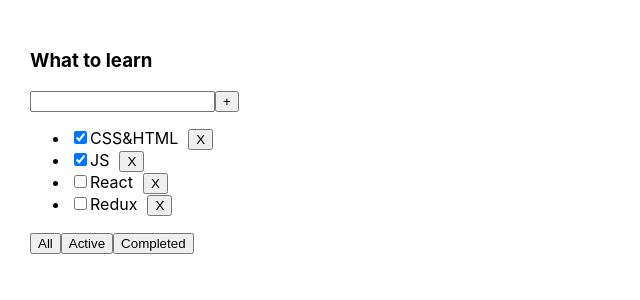
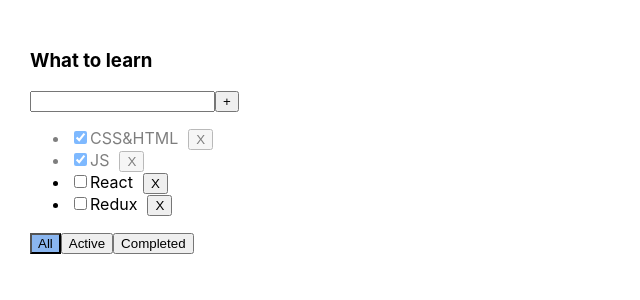
Before and after one commit to SanyaSkl/todolist-repetition, a React (Create React App) app: page / in a window 1280 px wide. Shown: the top 300 px of the page, without its empty margins (0-640 px from the left). Built offline with nearby package versions, Linux system fonts and the light colour scheme.

Commit message:
todolist lesson four: added: active checkbox, function trim(), message: 'title is required', button highlight, opacity on completed tasks

```diff
--- a/src/App.css
+++ b/src/App.css
@@ -10,3 +10,19 @@
 .buttonDelete {
     margin-left: 10px;
 }
+
+.error {
+    border: red 3px solid;
+}
+
+.error-message {
+    color: red;
+}
+
+.active-filter {
+    background-color: rgba(127, 175, 239, 0.91);
+}
+
+.is-done {
+    opacity: 0.5;
+}
--- a/src/App.tsx
+++ b/src/App.tsx
@@ -31,6 +31,14 @@
         setTasks(newTasks)
     }
 
+    function changeStatus(taskId: string, isDone: boolean) {
+        let task = tasks.find( t => t.id === taskId)
+        if (task) {
+            task.isDone = isDone
+        }
+        setTasks([...tasks])
+    }
+
     function changeFilter(value: FilterValuesType) {
         setFilter(value);
     }
@@ -50,6 +58,8 @@
                       removeTask={removeTask}
                       changeFilter={changeFilter}
                       addTask={addTask}
+                      changeTaskStatus={changeStatus}
+                      filter={filter}
             />
         </div>
     );
--- a/src/components/Todolist.tsx
+++ b/src/components/Todolist.tsx
@@ -14,23 +14,32 @@
     removeTask: (id: string) => void
     addTask: (title: string) => void
     changeFilter: (value: FilterValuesType) => void
+    changeTaskStatus: (taskId: string, isDone: boolean) => void
+    filter: FilterValuesType
 }
 
 export function Todolist(props: PropsType) {
-    const [newTaskTitle, setNewTaskTitle] = useState('')
+    const [title, setTitle] = useState('')
+    const [error, setError] = useState<string | null>(null)
 
     const onChangeHandler = (e: ChangeEvent<HTMLInputElement>) => {
-        setNewTaskTitle(e.currentTarget.value)
+        setTitle(e.currentTarget.value)
     }
     const keyDownHandler = (e: React.KeyboardEvent<HTMLElement>) => {
+        setError(null)
         if (e.key === 'Enter') {
-            props.addTask(newTaskTitle)
-            setNewTaskTitle('')
+            props.addTask(title)
+            setTitle('')
         }
     }
     const addTask = () => {
-        props.addTask(newTaskTitle)
-        setNewTaskTitle('')
+        if (title.trim() !== ""){
+            props.addTask(title.trim())
+            setTitle('')
+        } else {
+            setError("Title is required")
+        }
+
     }
     const allClickHandler = () => {
         props.changeFilter("all")
@@ -47,19 +56,26 @@
             <h3>{props.title}</h3>
             <div>
                 <input
-                    value={newTaskTitle}
+                    value={title}
                     onChange={onChangeHandler}
                     onKeyDown={keyDownHandler}
+                    className={error ? "error" : ""}
                 />
                 <button onClick={addTask}>+</button>
+                { error && <div className="error-message">{error}</div>}
             </div>
             <ul>
                 {
                     props.tasks.map(t => {
-                        const removeTaskHandler = () => {
-                            props.removeTask(t.id)
+                        const removeTaskHandler = () => props.removeTask(t.id)
+                        const changeHandler = (e: ChangeEvent<HTMLInputElement>) => {
+                            props.changeTaskStatus(t.id, e.currentTarget.checked)
                         }
-                        return <li key={t.id}><input type="checkbox" checked={t.isDone}/>
+
+                        return <li key={t.id} className={t.isDone ? "is-done" : ""}><input
+                            type="checkbox"
+                            onChange={changeHandler}
+                            checked={t.isDone}/>
                             <span>{t.title}</span>
                             <button className="buttonDelete"
                                     onClick={removeTaskHandler}>X
@@ -69,9 +85,12 @@
                 }
             </ul>
             <div>
-                <button onClick={allClickHandler}>All</button>
-                <button onClick={activeClickHandler}>Active</button>
-                <button onClick={completedClickHandler}>Completed</button>
+                <button className={props.filter === "all" ? "active-filter" : ""}
+                        onClick={allClickHandler}>All</button>
+                <button className={props.filter === "active" ? "active-filter" : ""}
+                        onClick={activeClickHandler}>Active</button>
+                <button className={props.filter === "completed" ? "active-filter" : ""}
+                        onClick={completedClickHandler}>Completed</button>
             </div>
         </div>
     )
```
